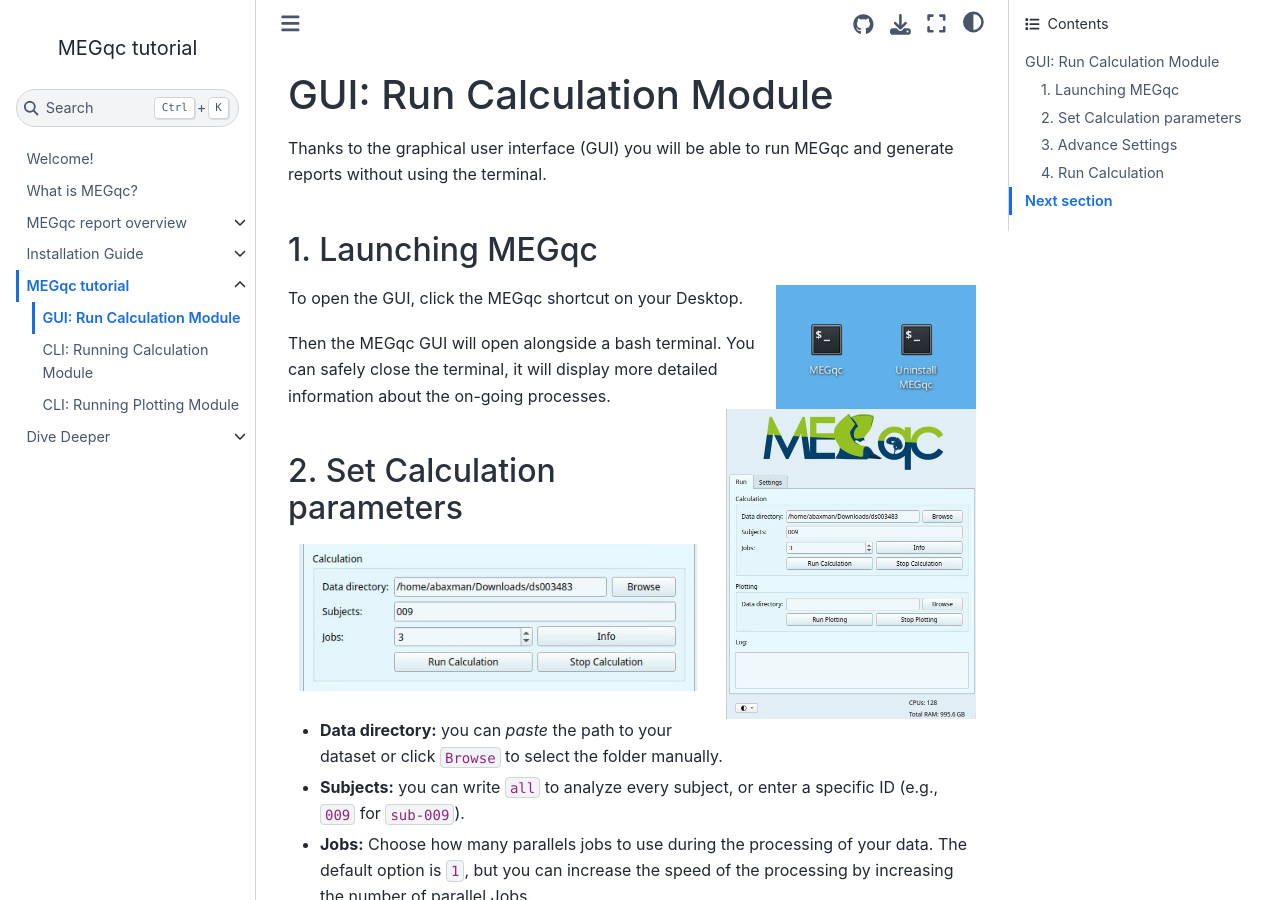
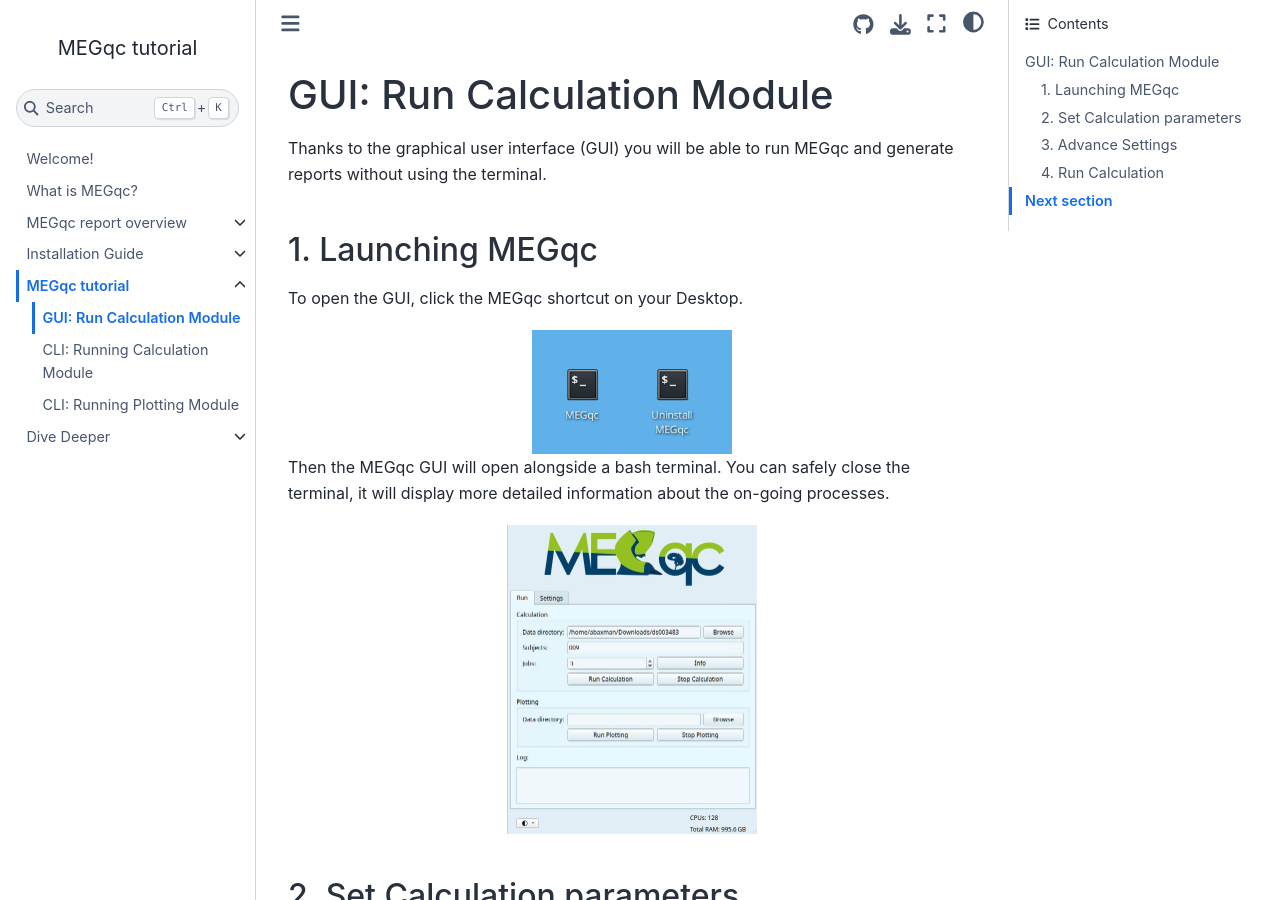
Before and after one commit to ANCPLabOldenburg/megqc_documentation, a Jupyter Book: the page built from tutorial/calc_gui.md, in a window 1280 px wide and 900 px high. Built offline with Jupyter Book 1.0.4 settings and Sphinx 7.4.7 and the Sphinx Book theme 1.1.4, drawn with Linux system fonts in a browser that asks for light colours; pages that are not in the unit, such as notebooks, are missing from menus.

Commit message:
Update calc_gui.md

```diff
--- a/tutorial/calc_gui.md
+++ b/tutorial/calc_gui.md
@@ -3,9 +3,13 @@
 Thanks to the graphical user interface (GUI) you will be able to run MEGqc and generate reports without using the terminal.
 
 ## 1. Launching MEGqc
-To open the GUI, click the MEGqc shortcut on your Desktop. <img src="../static/mini/desktop.png" alt="icon" width="200px" align="right">
+To open the GUI, click the MEGqc shortcut on your Desktop.
 
-Then the MEGqc GUI will open alongside a bash terminal. You can safely close the terminal, it will display more detailed information about the on-going processes. <img src="../static/mini/gui.png" alt="icon" width="250px" align="right">
+<img src="../static/mini/desktop.png" alt="icon" width="200px" align="center">
+
+Then the MEGqc GUI will open alongside a bash terminal. You can safely close the terminal, it will display more detailed information about the on-going processes.
+
+<img src="../static/mini/gui.png" alt="icon" width="250px" align="center">
 
 
 ## 2. Set Calculation parameters
```
